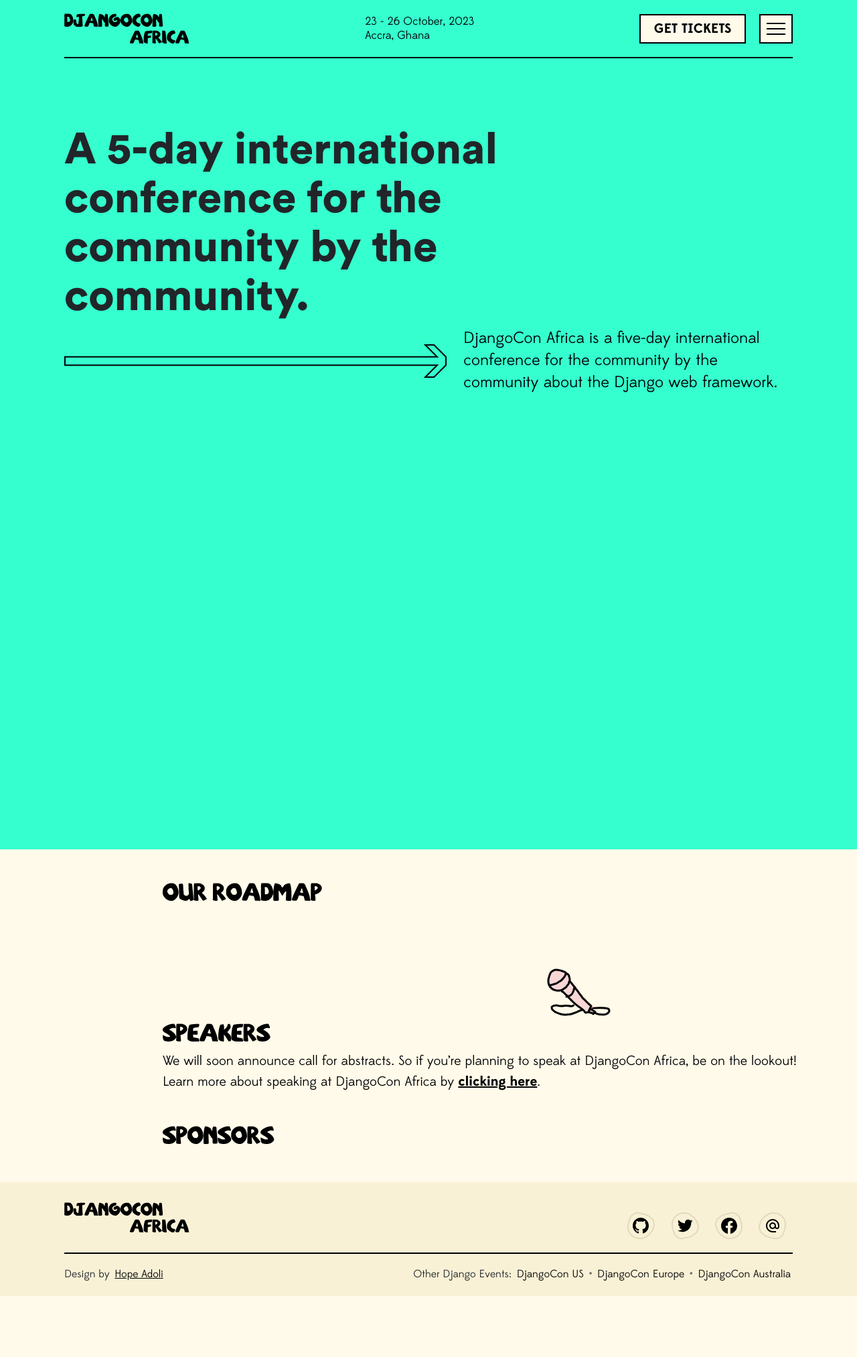
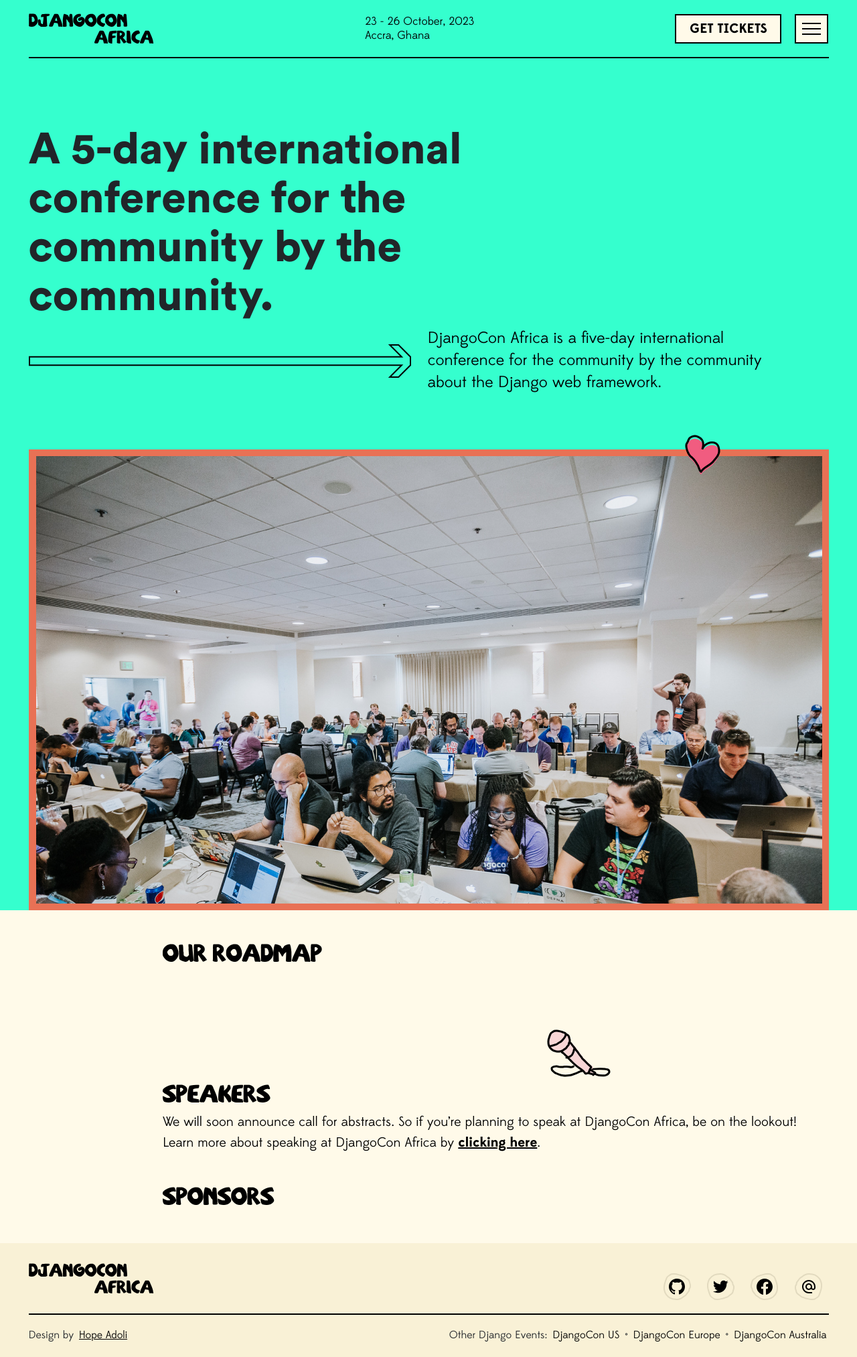
Before and after one commit to djangocon/2023.djangocon.africa, a Jekyll site: the page built from index.md, in a window 1280 px wide. Shown: the whole page at 67% size. Built offline with Jekyll 4.4.1, drawn with Linux system fonts in a browser that asks for light colours; before the commit the page ends 1935 px from its top, so only the background shows below that.

Commit message:
Add image to hero section

```diff
--- a/_includes/hero.html
+++ b/_includes/hero.html
@@ -7,4 +7,7 @@
       about the Django web framework.
     </div>
   </div>
+  <div class="header-img">
+    <img src="/static/img/site/header_img.png" />
+  </div>
 </div>
--- a/static/css/style.css
+++ b/static/css/style.css
@@ -163,7 +163,7 @@
 }
 
 .container {
-  max-width: 85%;
+  max-width: 1195px;
   margin-right: auto;
   margin-left: auto;
   padding: 0;
@@ -316,7 +316,6 @@
 
 .hero {
   background-color: #35ffce;
-  padding-bottom: 340px;
 }
 
 .hero-text {
@@ -346,3 +345,10 @@
   width: 500px;
   color: #000000;
 }
+
+.hero .header-img {
+  width: 100%;
+  margin-top: 60px;
+  margin-right: auto;
+  margin-left: auto;
+}
```
